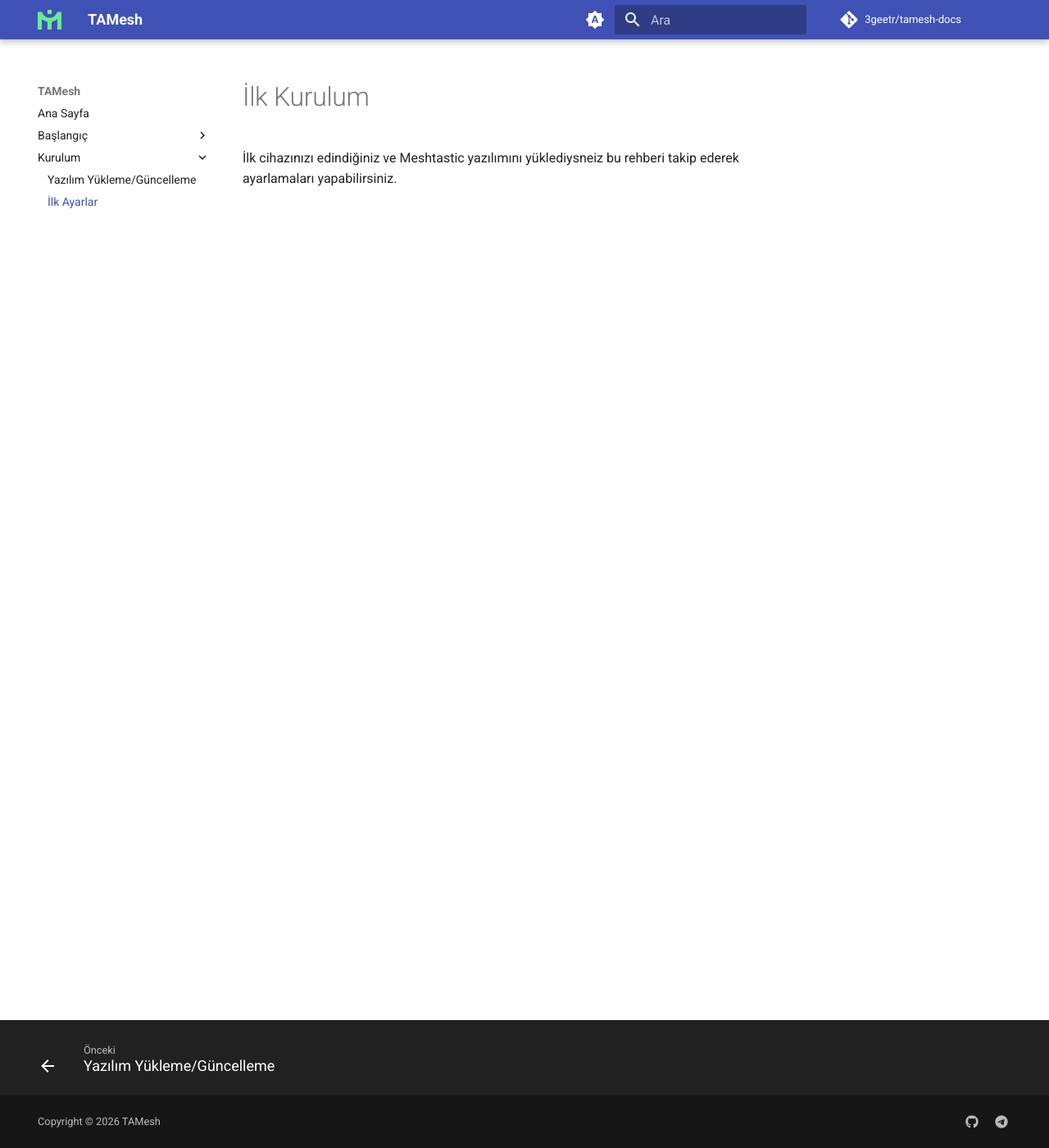
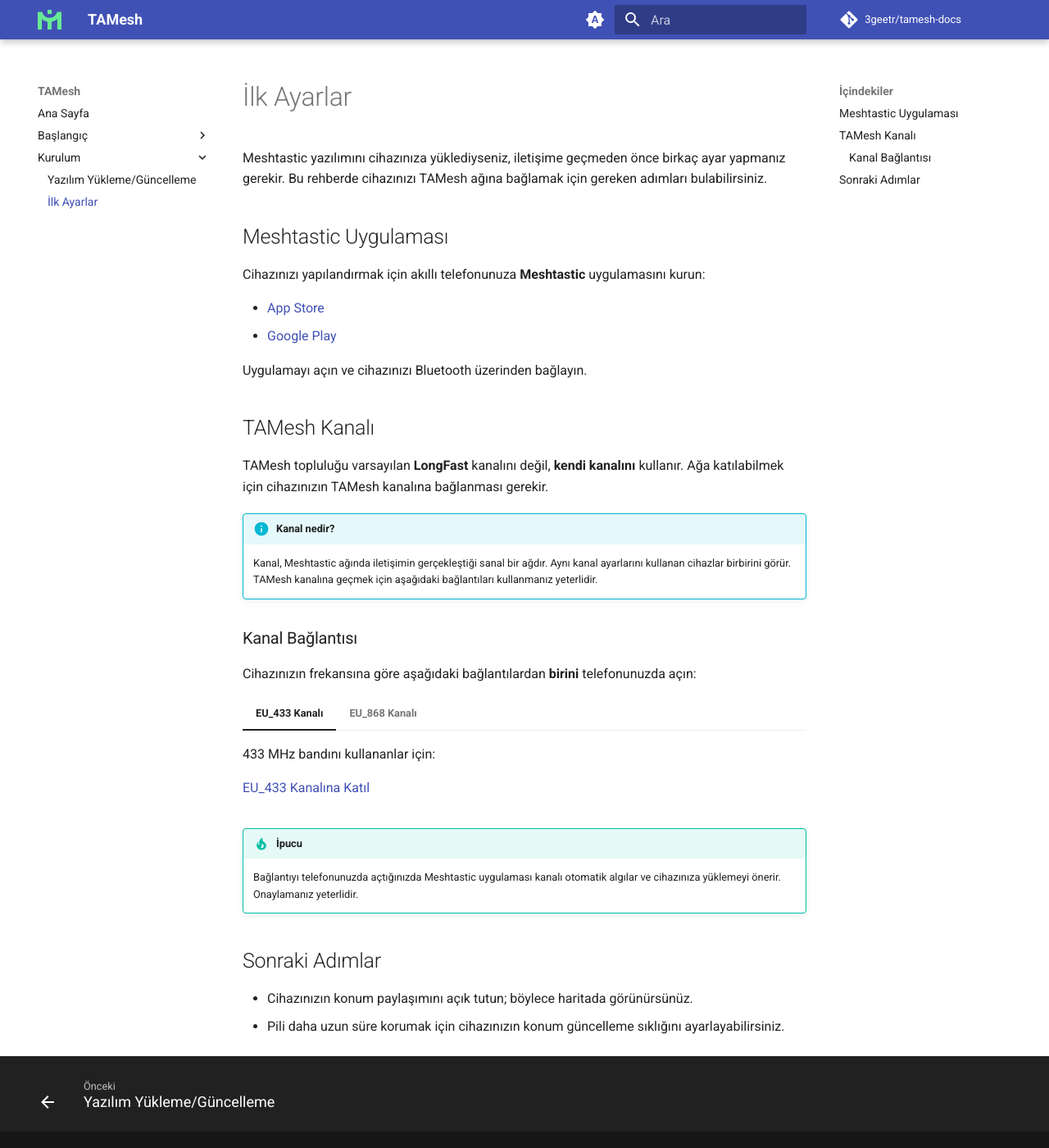
Before and after one commit to 3geETR/tamesh-docs, an MkDocs documentation site: the page built from docs/kurulum/ilk-ayarlar.md, in a window 1280 px wide and 1400 px high. Shown: the whole window at 82% size. Built offline with MkDocs 1.6.1 and Material for MkDocs 9.7.7, drawn with Linux system fonts in a browser that asks for light colours; comment, search, counter and statistics services are not loaded.

Commit message:
İlk Ayarlar sayfası düzenlendi: TAMesh kanalı ve bağlantılar eklendi

```diff
--- a/docs/kurulum/ilk-ayarlar.md
+++ b/docs/kurulum/ilk-ayarlar.md
@@ -1,3 +1,41 @@
-# İlk Kurulum
+# İlk Ayarlar
 
-İlk cihazınızı edindiğiniz ve Meshtastic yazılımını yüklediysneiz bu rehberi takip ederek ayarlamaları yapabilirsiniz.
+Meshtastic yazılımını cihazınıza yüklediyseniz, iletişime geçmeden önce birkaç ayar yapmanız gerekir. Bu rehberde cihazınızı TAMesh ağına bağlamak için gereken adımları bulabilirsiniz.
+
+## Meshtastic Uygulaması
+
+Cihazınızı yapılandırmak için akıllı telefonunuza **Meshtastic** uygulamasını kurun:
+
+- [App Store](https://apps.apple.com/us/app/meshtastic/id1586432531)
+- [Google Play](https://play.google.com/store/apps/details?id=com.geeksville.mesh)
+
+Uygulamayı açın ve cihazınızı Bluetooth üzerinden bağlayın.
+
+## TAMesh Kanalı
+
+TAMesh topluluğu varsayılan **LongFast** kanalını değil, **kendi kanalını** kullanır. Ağa katılabilmek için cihazınızın TAMesh kanalına bağlanması gerekir.
+
+!!! info "Kanal nedir?"
+    Kanal, Meshtastic ağında iletişimin gerçekleştiği sanal bir ağdır. Aynı kanal ayarlarını kullanan cihazlar birbirini görür. TAMesh kanalına geçmek için aşağıdaki bağlantıları kullanmanız yeterlidir.
+
+### Kanal Bağlantısı
+
+Cihazınızın frekansına göre aşağıdaki bağlantılardan **birini** telefonunuzda açın:
+
+=== "EU_433 Kanalı"
+    433 MHz bandını kullananlar için:
+
+    [EU_433 Kanalına Katıl](https://meshtastic.org/e/#ChEaB1RBX01lc2goATABOgIIIBIYCAEQBDgCQANIAVAKWAFoAXUAkNhDyAYB)
+
+=== "EU_868 Kanalı"
+    868 MHz bandını kullananlar için:
+
+    [EU_868 Kanalına Katıl](https://meshtastic.org/e/#ChEaB1RBX01lc2goATABOgIIIBIRCAEQBDgDQANIAVAKaAHIBgE)
+
+!!! tip "İpucu"
+    Bağlantıyı telefonunuzda açtığınızda Meshtastic uygulaması kanalı otomatik algılar ve cihazınıza yüklemeyi önerir. Onaylamanız yeterlidir.
+
+## Sonraki Adımlar
+
+- Cihazınızın konum paylaşımını açık tutun; böylece haritada görünürsünüz.
+- Pili daha uzun süre korumak için cihazınızın konum güncelleme sıklığını ayarlayabilirsiniz.
```
